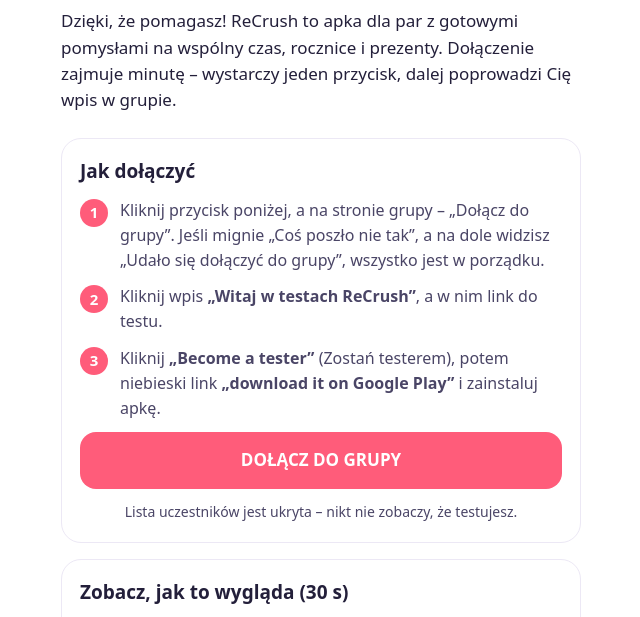
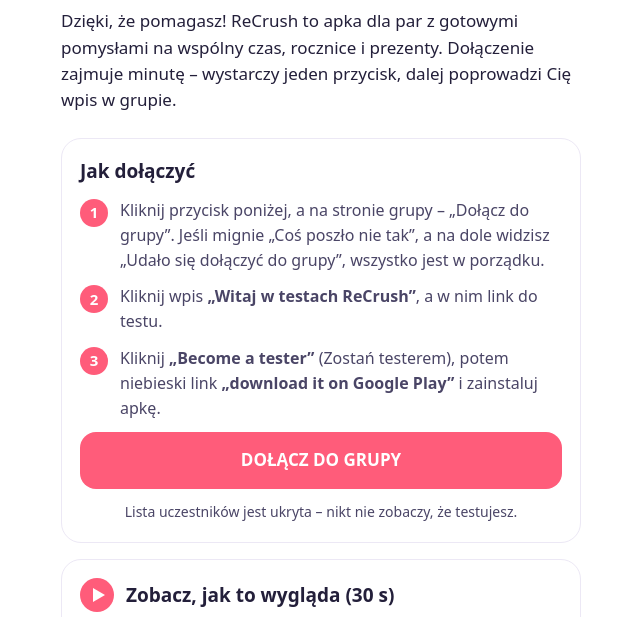
Before and after one commit to Appsies-Too/appsies-too.github.io, a plain HTML site: page recrush/testy/index.html in a window 1280 px wide. Shown: the part 151-768 px from the top of the page, without its empty margins (319-959 px from the left). Drawn offline with Linux system fonts and the light colour scheme.

Commit message:
Strona testerów: ikona play przy filmiku
Co-Authored-By: Claude Opus 5.5 <noreply@anthropic.com>
Claude-Session: https://claude.ai/code/session_01BR77dav4LeqjvMZQLsEJKb

```diff
--- a/recrush/testy/index.html
+++ b/recrush/testy/index.html
@@ -10,6 +10,7 @@ section{border:1px solid #ECE8F5;border-radius:20px;padding:18px 18px 20px;displ
 section h2{font-size:19px;margin:0}section p{margin:0;color:#4A4566}.small{font-size:14px;text-align:center}
 .steps{list-style:none;padding:0;margin:0;display:grid;gap:12px}.steps li{display:flex;gap:12px;align-items:flex-start}
 .k{width:28px;height:28px;border-radius:50%;background:#FF5C7A;color:#fff;display:grid;place-items:center;font-weight:800;font-size:15px;flex:none;margin-top:1px}
+.ph{display:flex;gap:12px;align-items:center}.play{width:34px;height:34px;border-radius:50%;background:#FF5C7A;flex:none;position:relative}.play::after{content:"";position:absolute;left:13px;top:10px;border-style:solid;border-width:7px 0 7px 12px;border-color:transparent transparent transparent #fff}
 .film video{display:block;width:100%;max-width:300px;margin:0 auto;aspect-ratio:720/1840;border-radius:16px;background:#000}
 a.btn.alt{background:transparent;color:#D93A5A;border:2px solid #FF5C7A;padding:13px 16px}
 a.btn{display:block;width:100%;text-align:center;background:#FF5C7A;color:#fff;text-decoration:none;font-weight:800;font-size:17px;padding:15px 18px;border-radius:16px}
@@ -31,7 +32,7 @@ footer{color:#6E6A88;font-size:14px;margin-top:40px}a{color:#D93A5A}
 <p class="small">Lista uczestników jest ukryta – nikt nie zobaczy, że testujesz.</p>
 </section>
 <section class="film" aria-labelledby="film">
-<h2 id="film">Zobacz, jak to wygląda (30 s)</h2>
+<h2 id="film" class="ph"><span class="play" aria-hidden="true"></span>Zobacz, jak to wygląda (30 s)</h2>
 <p>Cała ścieżka na telefonie, krok po kroku. Żółta ramka pokazuje, gdzie kliknąć.</p>
 <video src="jak-dolaczyc.mp4" poster="jak-dolaczyc.jpg" controls playsinline preload="none" aria-label="Filmik: jak dołączyć do testów ReCrush"></video>
 </section>
```
